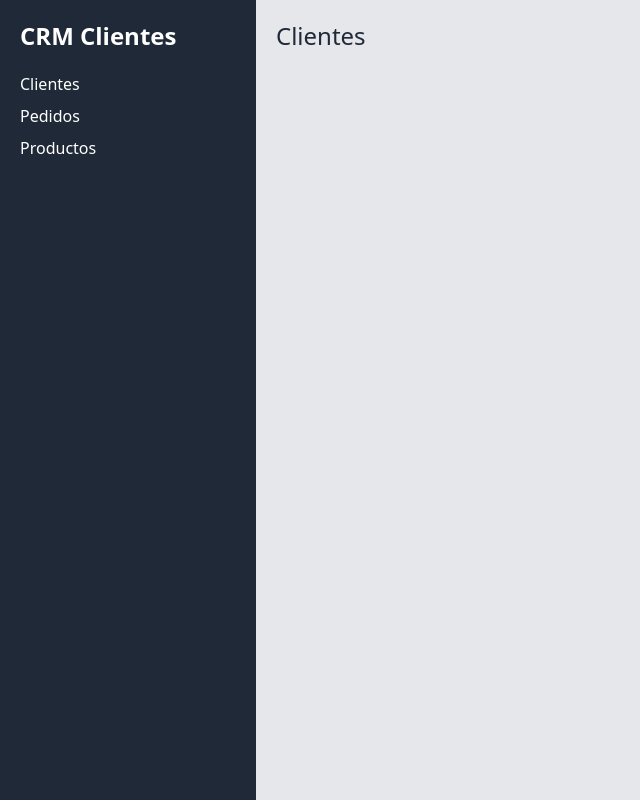
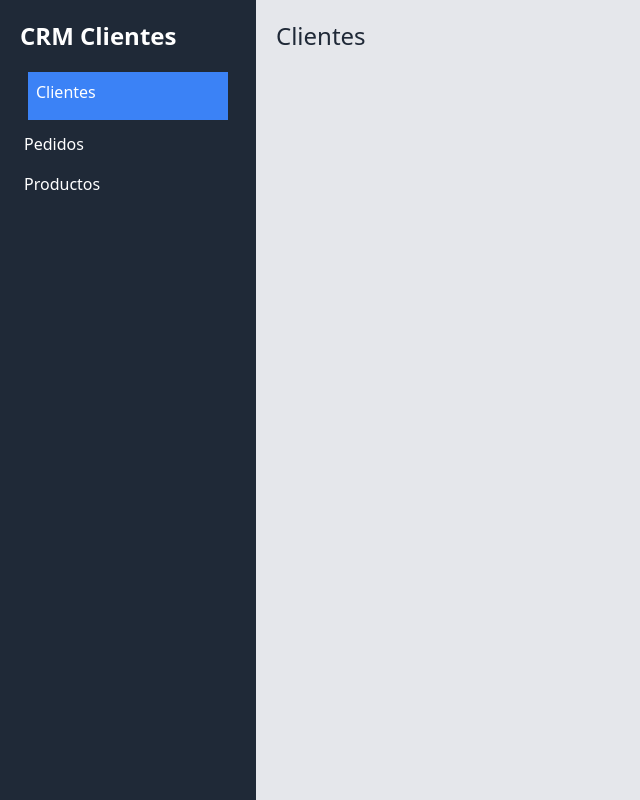
Before and after one commit to RaymonGuzman/cursoGraphQL, a Next.js app in the folder crmcliente/: page / in a window 1280 px wide. Shown: the whole page, without its empty margins (0-640 px from the left). Built offline with nearby package versions, Linux system fonts and the light colour scheme.

Commit message:
S14:66 - Destacando la pagina actual en Next.js y Tailwind

```diff
--- a/crmcliente/components/Layout.js
+++ b/crmcliente/components/Layout.js
@@ -9,7 +9,7 @@ const layout = ({ children }) => {
           rel="stylesheet"
           href="https://cdnjs.cloudflare.com/ajax/libs/normalize/8.0.1/normalize.min.css"
           integrity="sha512-NhSC1YmyruXifcj/KFRWoC561YpHpc5Jtzgvbuzx5VozKpWvQ+4nXhPdFgmx8xqexRcpAglTj9sIBWINXa8x5w=="
-          crossorigin="anonymous"
+          crossOrigin="anonymous"
         />
         <link
           href="https://unpkg.com/tailwindcss@^2/dist/tailwind.min.css"
--- a/crmcliente/components/Sidebar.js
+++ b/crmcliente/components/Sidebar.js
@@ -1,7 +1,11 @@
 import React from 'react';
 import Link from 'next/link';
+import { useRouter } from 'next/router';
 
+// console.log(router.asPath);
 const Sidebar = () => {
+  const router = useRouter();
+
   return (
     <aside className="bg-gray-800 sm:w-1/3 xl:w-1/5 sm:min-h-screen p-5">
       <div>
@@ -9,17 +13,17 @@ const Sidebar = () => {
       </div>
 
       <nav className="mt-5 list-none">
-        <li>
+        <li className={router.pathname === '/' ? "bg-blue-500 m-2 p-2" : "p-1"}>
           <Link href="/">
             <a className="text-white mb-2 block">Clientes</a>
           </Link>
         </li>
-        <li>
+        <li className={router.pathname === '/pedidos' ? "bg-blue-500 m-2 p-2" : "p-1"}>
           <Link href="/pedidos">
             <a className="text-white mb-2 block">Pedidos</a>
           </Link>
         </li>
-        <li>
+        <li className={router.pathname === '/productos' ? "bg-blue-500 m-2 p-2" : "p-1"}>
           <Link href="/productos">
             <a className="text-white mb-2 block">Productos</a>
           </Link>
```
